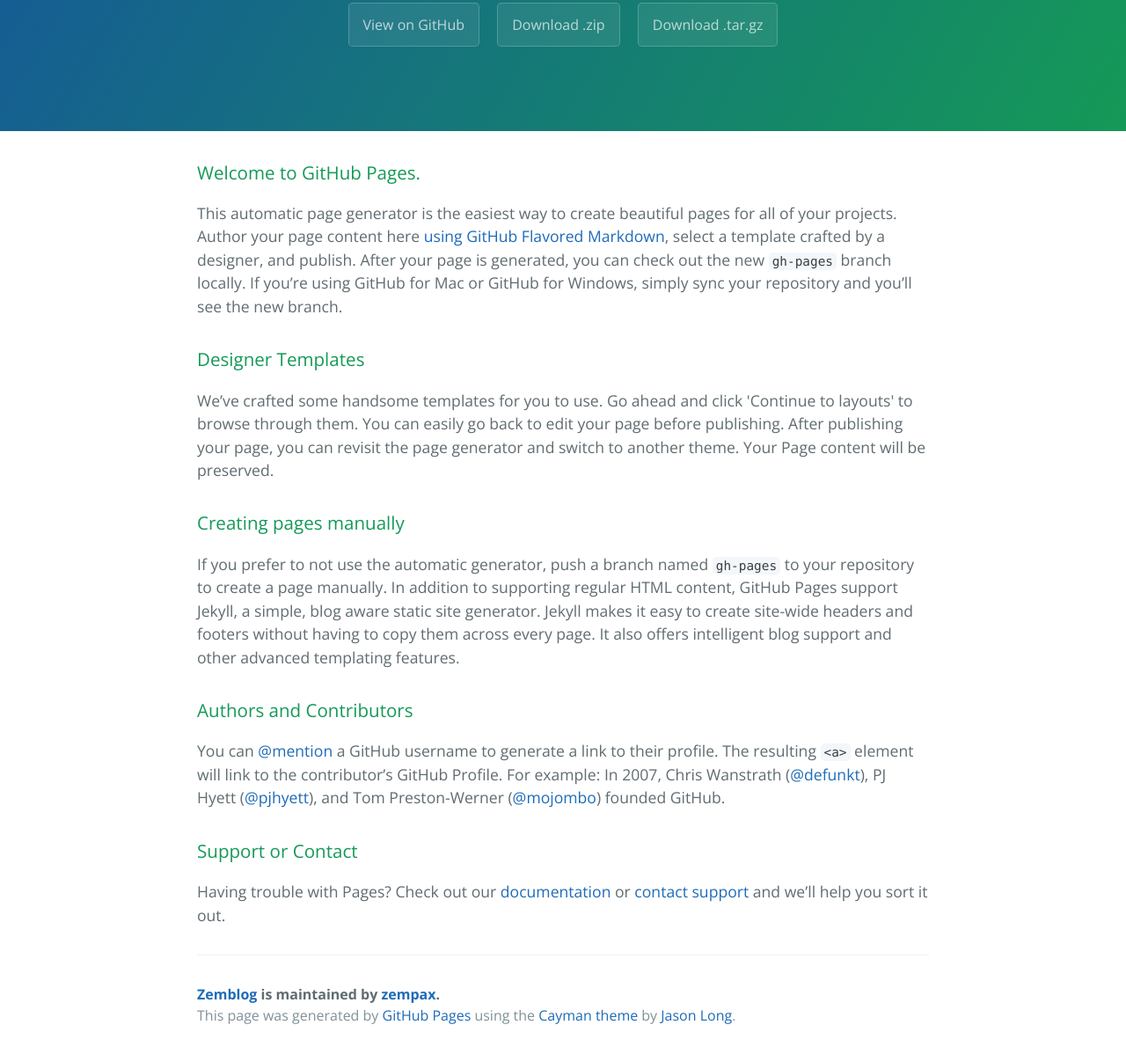
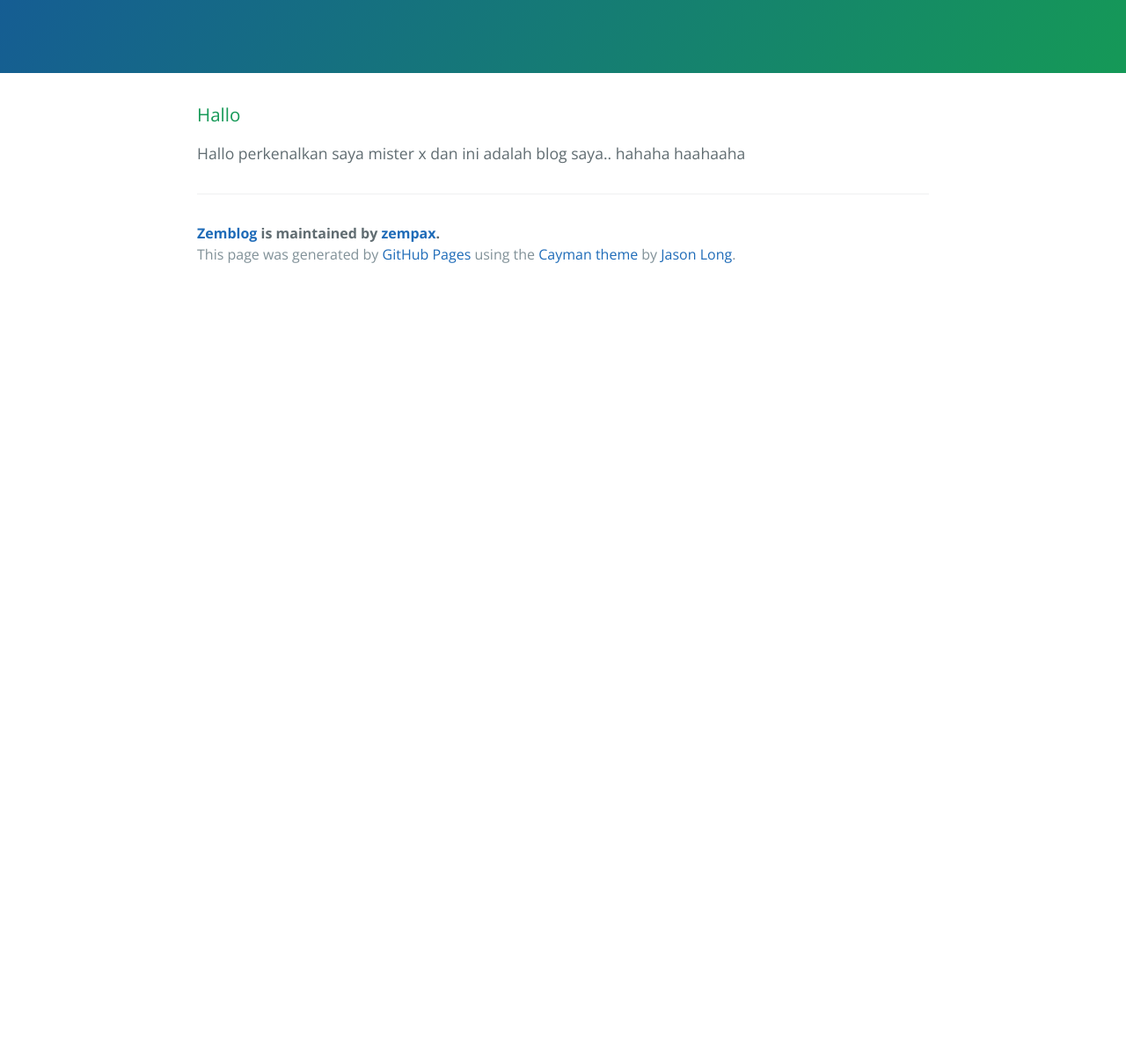
Before and after one commit to zempax/zemblog, a plain HTML site: page index.html in a window 1280 px wide. Shown: the part 234-1432 px from the top of the page at 88% size. After the commit the page ends 800 px from the top, so only its background shows below. Drawn offline with nearby package versions, Linux system fonts and the light colour scheme.

Commit message:
Update index.html
mengubah laman depan

```diff
--- a/index.html
+++ b/index.html
@@ -13,37 +13,14 @@
     <section class="page-header">
       <h1 class="project-name">Zemblog</h1>
       <h2 class="project-tagline">just a gh-pages blog with jekll</h2>
-      <a href="https://github.com/zempax/zemblog" class="btn">View on GitHub</a>
+      <!-- <a href="https://github.com/zempax/zemblog" class="btn">View on GitHub</a>
       <a href="https://github.com/zempax/zemblog/zipball/master" class="btn">Download .zip</a>
-      <a href="https://github.com/zempax/zemblog/tarball/master" class="btn">Download .tar.gz</a>
+      <a href="https://github.com/zempax/zemblog/tarball/master" class="btn">Download .tar.gz</a>-->
     </section>
 
     <section class="main-content">
-      <h3>
-<a id="welcome-to-github-pages" class="anchor" href="#welcome-to-github-pages" aria-hidden="true"><span class="octicon octicon-link"></span></a>Welcome to GitHub Pages.</h3>
-
-<p>This automatic page generator is the easiest way to create beautiful pages for all of your projects. Author your page content here <a href="https://guides.github.com/features/mastering-markdown/">using GitHub Flavored Markdown</a>, select a template crafted by a designer, and publish. After your page is generated, you can check out the new <code>gh-pages</code> branch locally. If you’re using GitHub for Mac or GitHub for Windows, simply sync your repository and you’ll see the new branch.</p>
-
-<h3>
-<a id="designer-templates" class="anchor" href="#designer-templates" aria-hidden="true"><span class="octicon octicon-link"></span></a>Designer Templates</h3>
-
-<p>We’ve crafted some handsome templates for you to use. Go ahead and click 'Continue to layouts' to browse through them. You can easily go back to edit your page before publishing. After publishing your page, you can revisit the page generator and switch to another theme. Your Page content will be preserved.</p>
-
-<h3>
-<a id="creating-pages-manually" class="anchor" href="#creating-pages-manually" aria-hidden="true"><span class="octicon octicon-link"></span></a>Creating pages manually</h3>
-
-<p>If you prefer to not use the automatic generator, push a branch named <code>gh-pages</code> to your repository to create a page manually. In addition to supporting regular HTML content, GitHub Pages support Jekyll, a simple, blog aware static site generator. Jekyll makes it easy to create site-wide headers and footers without having to copy them across every page. It also offers intelligent blog support and other advanced templating features.</p>
-
-<h3>
-<a id="authors-and-contributors" class="anchor" href="#authors-and-contributors" aria-hidden="true"><span class="octicon octicon-link"></span></a>Authors and Contributors</h3>
-
-<p>You can <a href="https://github.com/blog/821" class="user-mention">@mention</a> a GitHub username to generate a link to their profile. The resulting <code>&lt;a&gt;</code> element will link to the contributor’s GitHub Profile. For example: In 2007, Chris Wanstrath (<a href="https://github.com/defunkt" class="user-mention">@defunkt</a>), PJ Hyett (<a href="https://github.com/pjhyett" class="user-mention">@pjhyett</a>), and Tom Preston-Werner (<a href="https://github.com/mojombo" class="user-mention">@mojombo</a>) founded GitHub.</p>
-
-<h3>
-<a id="support-or-contact" class="anchor" href="#support-or-contact" aria-hidden="true"><span class="octicon octicon-link"></span></a>Support or Contact</h3>
-
-<p>Having trouble with Pages? Check out our <a href="https://help.github.com/pages">documentation</a> or <a href="https://github.com/contact">contact support</a> and we’ll help you sort it out.</p>
-
+      <h3> Hallo </h3>
+      Hallo perkenalkan saya mister x dan ini adalah blog saya.. hahaha haahaaha
       <footer class="site-footer">
         <span class="site-footer-owner"><a href="https://github.com/zempax/zemblog">Zemblog</a> is maintained by <a href="https://github.com/zempax">zempax</a>.</span>
 
```
